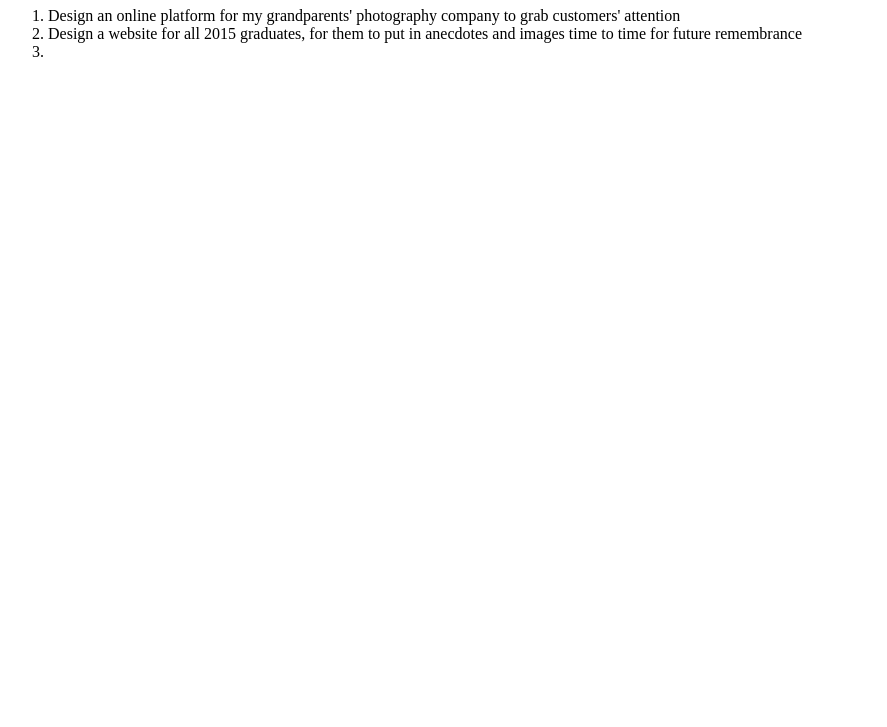
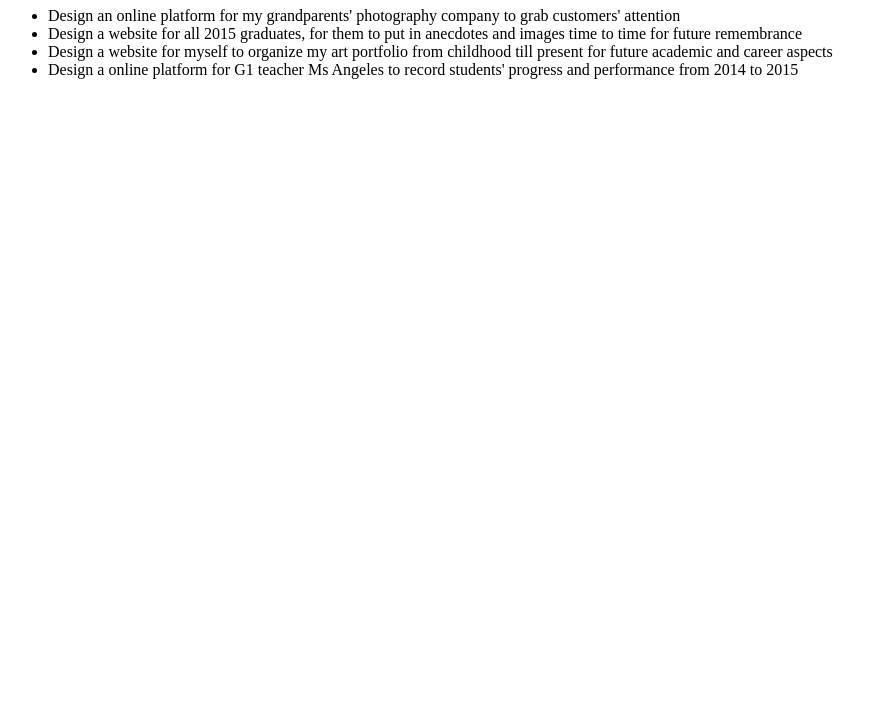
Before and after one commit to dozenstarstorm/CTD-Planning-Site-HCheng, a plain HTML site: page index.html in a window 1280 px wide. Shown: the part 73-800 px from the top of the page, without its empty margins (0-887 px from the left). Drawn offline with Linux system fonts and the light colour scheme.

Commit message:
changed ol to ul

```diff
--- a/index.html
+++ b/index.html
@@ -5,10 +5,12 @@
    </head>
    <body>
      <h1>List of my brainstorming</h1>
-     <ol>
+     <ul>
        <li>Design an online platform for my grandparents' photography company to grab customers' attention</li>
        <li>Design a website for all 2015 graduates, for them to put in anecdotes and images time to time for future remembrance</li>
-       <li>
+       <li>Design a website for myself to organize my art portfolio from childhood till present for future academic and career aspects</li>
+       <li>Design a online platform for G1 teacher Ms Angeles to record students' progress and performance from 2014 to 2015</li>
+     </ul>
 
    </body>
 </html>
```
